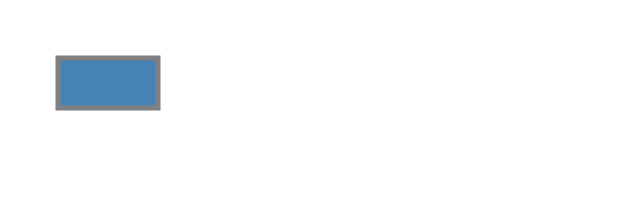
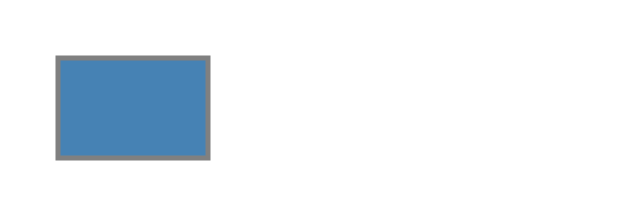
Before and after one commit to imesh/d3-samples, a plain HTML site: page draw-rectangle/index.html in a window 1280 px wide. Shown: the whole page, without its empty margins (0-640 px from the left). Drawn offline with nearby package versions, Linux system fonts and the light colour scheme.

Commit message:
Updating shape sizes

```diff
--- a/draw-rectangle/index.html
+++ b/draw-rectangle/index.html
@@ -28,8 +28,8 @@
         var circle = svg.append("rect")
                         .attr("x", 50)
                         .attr("y", 50)
-                        .attr("width", 100)
-                        .attr("height", 50);
+                        .attr("width", 150)
+                        .attr("height", 100);
     </script>
 </body>
 </html>
```
Also changed, not shown: drag-circle/index.html (+1 -1 lines), draw-circle/index.html (+1 -1 lines).
